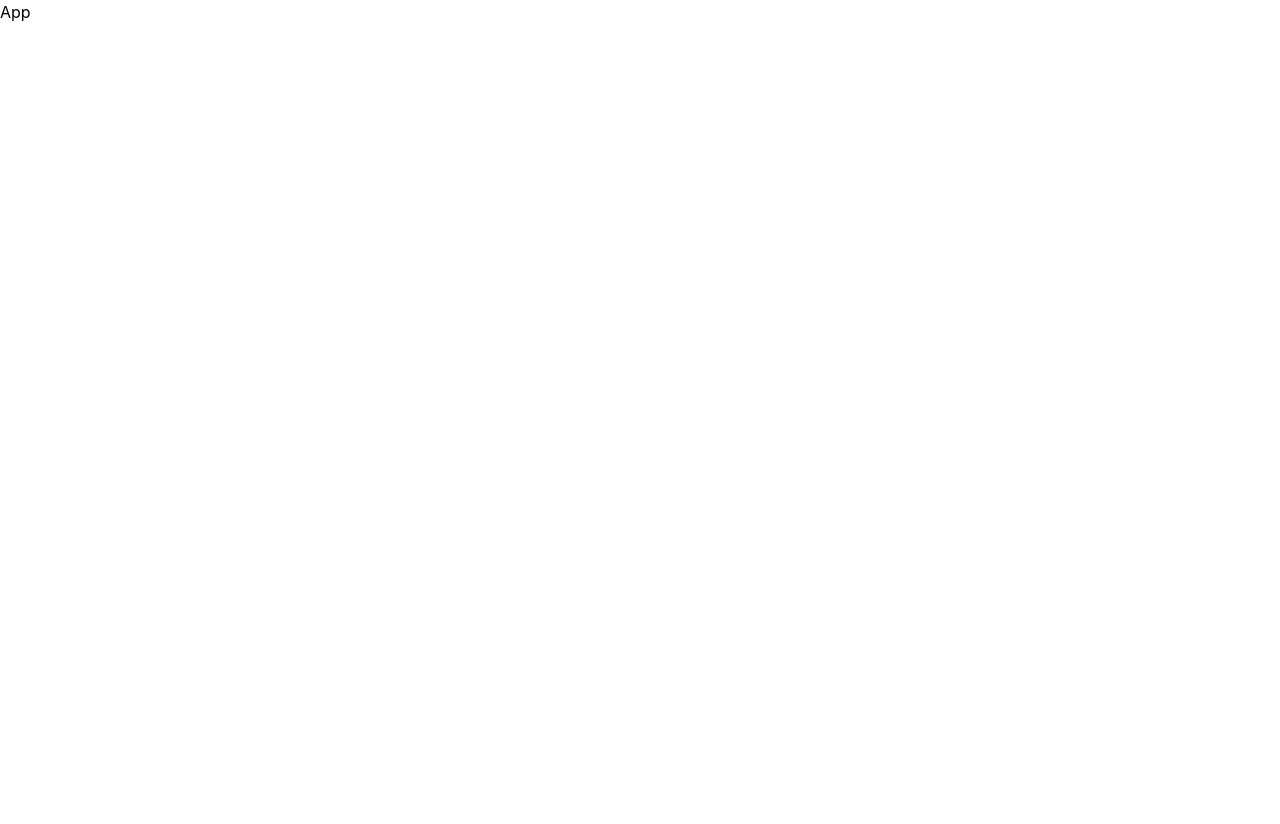
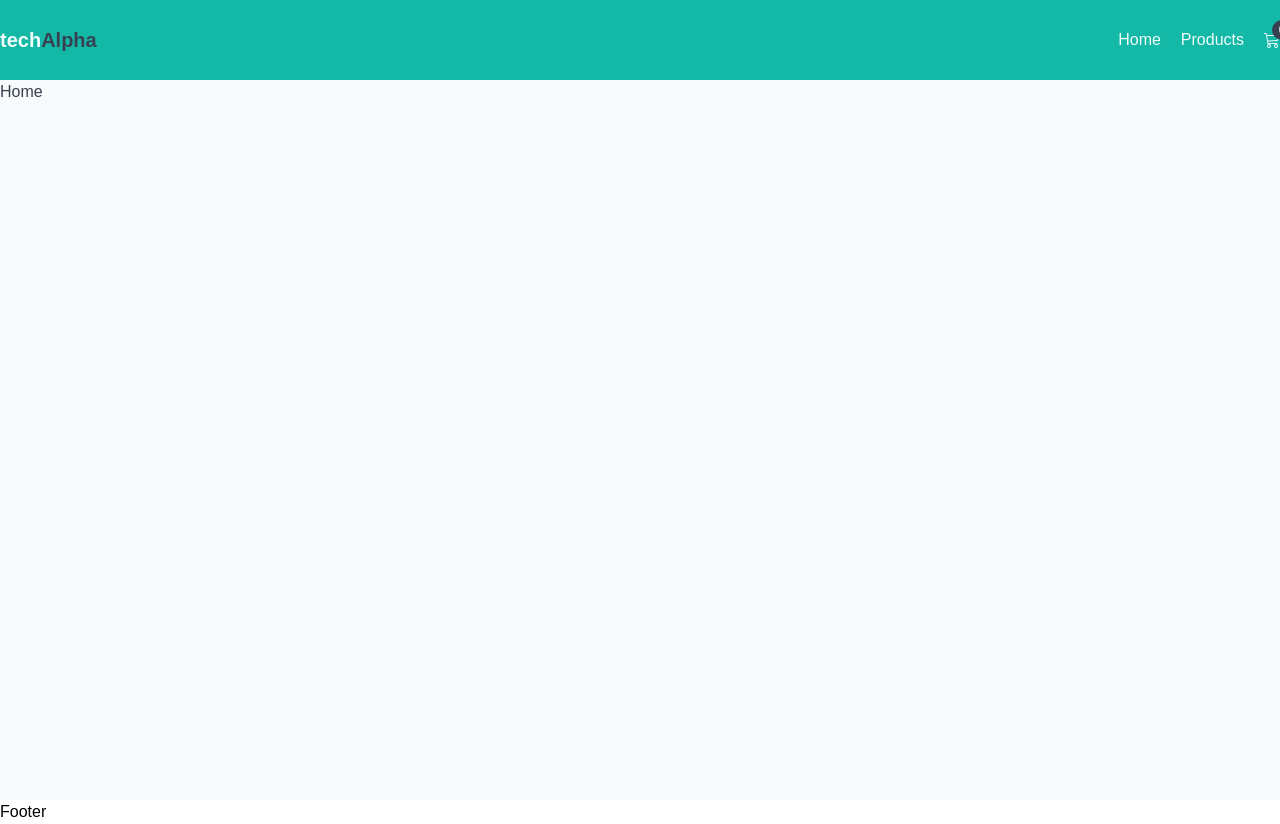
Before and after one commit to dipsingha360/tech-alpha, a React (Create React App) app: page / in a window 1280 px wide. Before the commit the page ends 800 px from the top, so only its background shows below. Built offline with nearby package versions, Linux system fonts and the light colour scheme.

Commit message:
navbar added

```diff
--- a/package.json
+++ b/package.json
@@ -8,6 +8,8 @@
     "@testing-library/user-event": "^13.5.0",
     "react": "^18.2.0",
     "react-dom": "^18.2.0",
+    "react-icons": "^4.7.1",
+    "react-router-dom": "^6.6.1",
     "react-scripts": "5.0.1",
     "web-vitals": "^2.1.4"
   },
--- a/src/App.js
+++ b/src/App.js
@@ -1,5 +1,26 @@
+import { Route, Routes } from "react-router-dom";
+import Footer from "./components/Footer";
+import Navbar from "./components/Navbar";
+import Cart from "./pages/Cart";
+import Home from "./pages/Home";
+import NotFound from "./pages/NotFound";
+import Products from "./pages/Products";
+
 const App = () => {
-  return <div>App</div>;
+  return (
+    <>
+      <div className="app min-h-screen bg-gray-50 text-gray-700 ">
+        <Navbar />
+        <Routes>
+          <Route path="/" element={<Home />} />
+          <Route path="/products" element={<Products />} />
+          <Route path="/cart" element={<Cart />} />
+          <Route path="*" element={<NotFound />} />
+        </Routes>
+      </div>
+      <Footer />
+    </>
+  );
 };
 
 export default App;
--- /dev/null
+++ b/src/components/Footer.js
@@ -0,0 +1,7 @@
+import React from "react";
+
+const Footer = () => {
+  return <div>Footer</div>;
+};
+
+export default Footer;
--- /dev/null
+++ b/src/components/Navbar.js
@@ -0,0 +1,41 @@
+import { Link } from "react-router-dom";
+import { BsCart3 } from "react-icons/bs";
+
+const Navbar = () => {
+  return (
+    <div className="navbar-bg  bg-teal-500 text-teal-50 h-20 flex justify-center items-center ">
+      <div className="navbar container mx-auto flex items-center justify-between">
+        <div className="left">
+          <span className="logo text-xl font-semibold">
+            tech<span className="text-gray-700">Alpha</span>{" "}
+          </span>
+        </div>
+        <div className="right flex items-center gap-5 ">
+          <Link
+            end
+            to="/"
+            className="nav-link hover:text-teal-300 duration-300"
+          >
+            Home
+          </Link>
+          <Link
+            to="/products"
+            className="nav-link hover:text-teal-300 duration-300"
+          >
+            Products
+          </Link>
+          <Link to="/cart">
+            <span className="cart-icon relative">
+              <BsCart3 />
+              <span className="cart-counter text-teal-50 absolute -top-3 -right-3 text-xs bg-gray-700 h-5 w-5 rounded-full flex items-center justify-center ">
+                0
+              </span>
+            </span>
+          </Link>
+        </div>
+      </div>
+    </div>
+  );
+};
+
+export default Navbar;
--- a/src/index.css
+++ b/src/index.css
@@ -2,16 +2,27 @@
 @tailwind components;
 @tailwind utilities;
 
+@import url("https://fonts.googleapis.com/css2?family=Poppins:wght@100;200;300;400;500;600;700;800;900&display=swap");
+
 body {
-  margin: 0;
-  font-family: -apple-system, BlinkMacSystemFont, "Segoe UI", "Roboto", "Oxygen",
-    "Ubuntu", "Cantarell", "Fira Sans", "Droid Sans", "Helvetica Neue",
-    sans-serif;
-  -webkit-font-smoothing: antialiased;
-  -moz-osx-font-smoothing: grayscale;
+  font-family: "Poppins", sans-serif;
 }
 
-code {
-  font-family: source-code-pro, Menlo, Monaco, Consolas, "Courier New",
-    monospace;
+.nav-link {
+  position: relative;
 }
+
+.nav-link::after {
+  position: absolute;
+  content: "";
+  width: 0%;
+  height: 1px;
+  background-color: #f0fdfa;
+  left: 50%;
+  bottom: 0;
+  transform: translatex(-50%);
+  transition: 0.3s;
+}
+.nav-link:hover::after {
+  width: 100%;
+}
--- a/src/index.js
+++ b/src/index.js
@@ -1,11 +1,14 @@
 import React from "react";
 import ReactDOM from "react-dom/client";
+import { BrowserRouter } from "react-router-dom";
 import App from "./App";
 import "./index.css";
 
 const root = ReactDOM.createRoot(document.getElementById("root"));
 root.render(
-  <React.StrictMode>
-    <App />
-  </React.StrictMode>
+  <BrowserRouter>
+    <React.StrictMode>
+      <App />
+    </React.StrictMode>
+  </BrowserRouter>
 );
--- /dev/null
+++ b/src/pages/Cart.js
@@ -0,0 +1,7 @@
+import React from "react";
+
+const Cart = () => {
+  return <div>Cart</div>;
+};
+
+export default Cart;
--- /dev/null
+++ b/src/pages/Home.js
@@ -0,0 +1,7 @@
+import React from "react";
+
+const Home = () => {
+  return <div>Home</div>;
+};
+
+export default Home;
--- /dev/null
+++ b/src/pages/NotFound.js
@@ -0,0 +1,7 @@
+import React from "react";
+
+const NotFound = () => {
+  return <div>NotFound</div>;
+};
+
+export default NotFound;
--- /dev/null
+++ b/src/pages/Products.js
@@ -0,0 +1,7 @@
+import React from "react";
+
+const Products = () => {
+  return <div>Products</div>;
+};
+
+export default Products;
```
Also changed, not shown: 1 other file (tests, documents, lock files or other folders).
